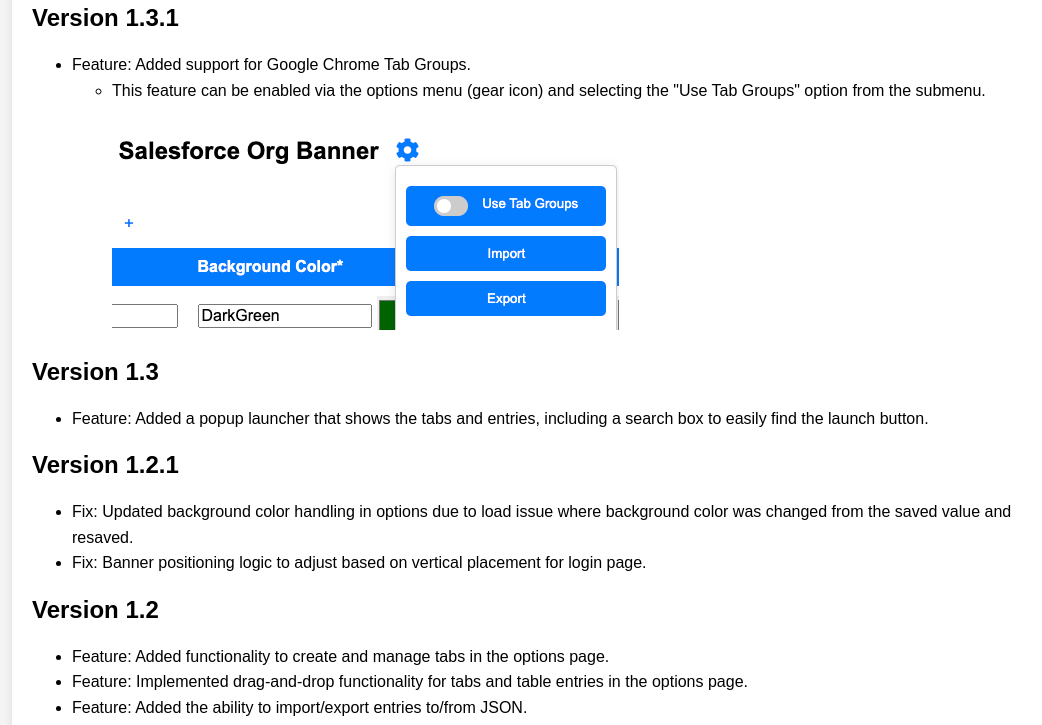
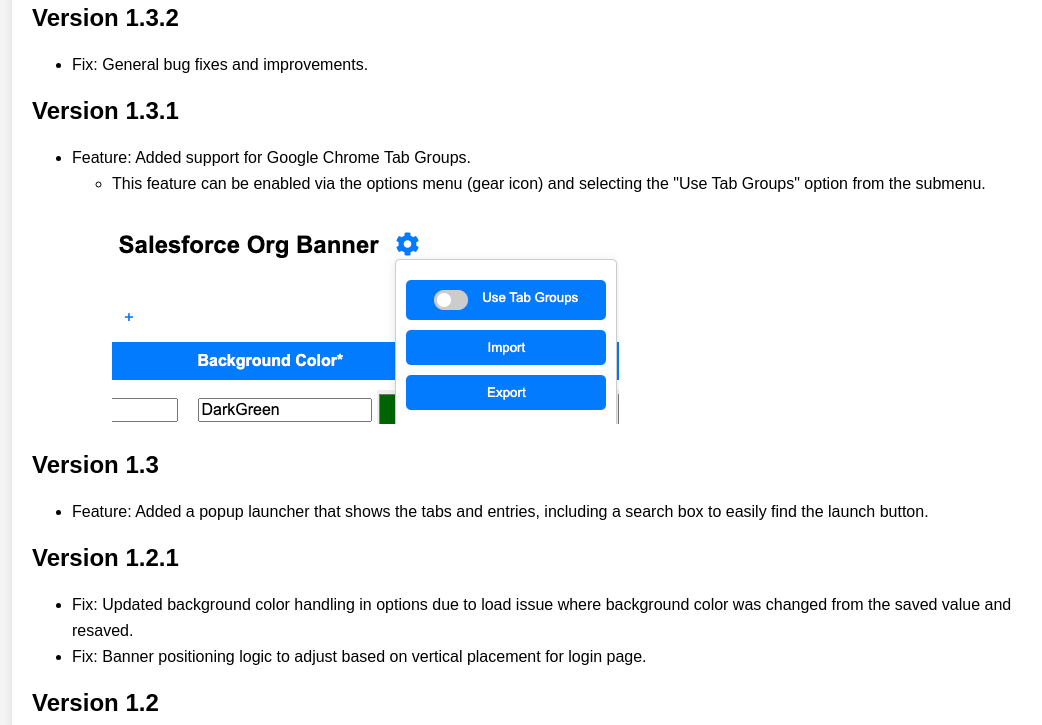
Before and after one commit to TimPaulaskasDS/sfdc-org-banner, a browser extension: page src/release_notes/release_notes.html in a window 1280 px wide. Shown: the part 144-869 px from the top of the page, without its empty margins (108-1150 px from the left). Drawn offline with Linux system fonts and the light colour scheme.

Commit message:
Fix: Bump version to 1.3.2 in manifest.json for release

```diff
--- a/src/release_notes/release_notes.html
+++ b/src/release_notes/release_notes.html
@@ -12,6 +12,10 @@
     <div class="container">
         <h1><img src="../assets/icon-32.png" alt="Extension Icon">What's New</h1>
         <div id="release-notes">
+            <h2>Version 1.3.2</h2>
+            <ul>
+                <li>Fix: General bug fixes and improvements.</li>
+            </ul>
             <h2>Version 1.3.1</h2>
             <ul>
                 <li>Feature: Added support for Google Chrome Tab Groups.</li>
```
Also changed, not shown: src/manifest.json.
